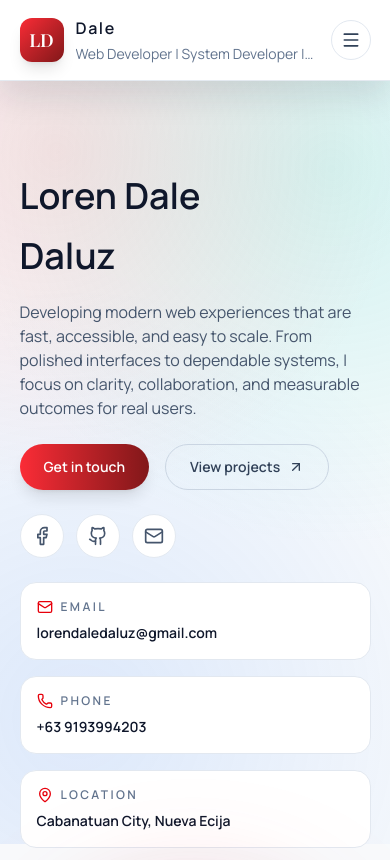
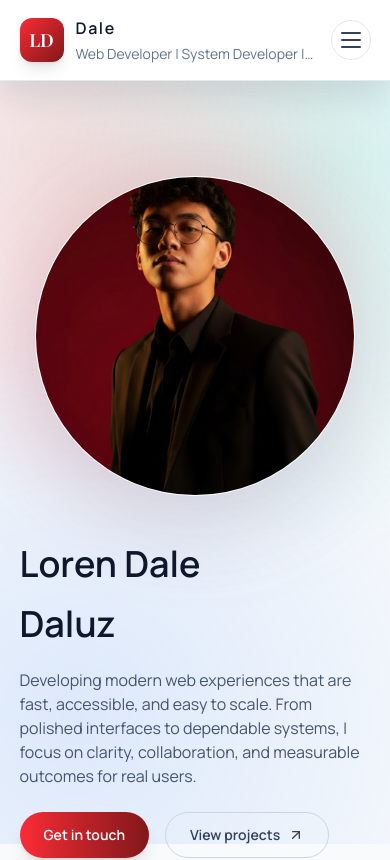
Before and after one commit to LorenDaleDaluz/MY_PORTFOLIO, a React (Vite) app: page / in a window 390 px wide. Shown: the top 860 px of the page. Built offline with nearby package versions, Linux system fonts and the light colour scheme.

Commit message:
Updated App.tsx mobile view

```diff
--- a/src/App.tsx
+++ b/src/App.tsx
@@ -8,14 +8,12 @@ import {
   Github,
   Layout,
   Mail,
-  Menu,
   MapPin,
   Moon,
   PenTool,
   Phone,
   Smartphone,
   Sun,
-  X,
 } from "lucide-react";
 import AOS from "aos";
 import "aos/dist/aos.css";
@@ -534,13 +532,32 @@ function App() {
                 aria-label={isMobileMenuOpen ? "Close navigation menu" : "Open navigation menu"}
                 aria-controls="mobile-navigation"
                 aria-expanded={isMobileMenuOpen}
-                className={`md:hidden ${headerIconButtonClass}`}
+                className={`relative md:hidden ${headerIconButtonClass}`}
               >
-                {isMobileMenuOpen ? (
-                  <X className="h-5 w-5" />
-                ) : (
-                  <Menu className="h-5 w-5" />
-                )}
+                <span className="sr-only">
+                  {isMobileMenuOpen ? "Close navigation menu" : "Open navigation menu"}
+                </span>
+                <span className="relative block h-4 w-5">
+                  <span
+                    className={`absolute left-0 top-0 h-0.5 w-5 rounded-full transition-all duration-300 ease-out ${
+                      isMobileMenuOpen
+                        ? "translate-y-[7px] rotate-45"
+                        : "translate-y-0 rotate-0"
+                    } ${isDark ? "bg-white" : "bg-slate-700"}`}
+                  />
+                  <span
+                    className={`absolute left-0 top-[7px] h-0.5 w-5 rounded-full transition-all duration-200 ease-out ${
+                      isMobileMenuOpen ? "opacity-0" : "opacity-100"
+                    } ${isDark ? "bg-white" : "bg-slate-700"}`}
+                  />
+                  <span
+                    className={`absolute left-0 top-[14px] h-0.5 w-5 rounded-full transition-all duration-300 ease-out ${
+                      isMobileMenuOpen
+                        ? "-translate-y-[7px] -rotate-45"
+                        : "translate-y-0 rotate-0"
+                    } ${isDark ? "bg-white" : "bg-slate-700"}`}
+                  />
+                </span>
               </button>
             </div>
           </div>
@@ -548,29 +565,48 @@ function App() {
           <div
             id="mobile-navigation"
             aria-hidden={!isMobileMenuOpen}
-            className={`overflow-hidden transition-all duration-300 md:hidden ${
+            className={`grid transition-[grid-template-rows,opacity,transform,margin] duration-300 ease-out md:hidden ${
               isMobileMenuOpen
-                ? "visible mt-4 max-h-[28rem] opacity-100"
-                : "invisible max-h-0 opacity-0"
+                ? "visible mt-4 grid-rows-[1fr] opacity-100 translate-y-0"
+                : "invisible mt-0 grid-rows-[0fr] opacity-0 -translate-y-2"
             }`}
           >
-            <div className={`rounded-3xl border p-4 ${panelSurfaceStrong}`}>
+            <div className="min-h-0 overflow-hidden">
+              <div className={`rounded-3xl border p-4 ${panelSurfaceStrong}`}>
               <nav className="flex flex-col gap-3" aria-label="Mobile primary">
-                {navItems.map((link) => (
+                {navItems.map((link, index) => (
                   <a
                     key={link.href}
                     href={link.href}
                     onClick={() => handleNavItemClick(link.href)}
-                    className={`rounded-2xl border px-4 py-3 text-sm font-medium transition ${
+                    className={`rounded-2xl border px-4 py-3 text-sm font-medium transition-all duration-300 ease-out ${
+                      isMobileMenuOpen
+                        ? "translate-y-0 opacity-100"
+                        : "translate-y-2 opacity-0"
+                    } ${
                       link.isActive ? navMobileActiveClass : navMobileInactiveClass
                     }`}
+                    style={{
+                      transitionDelay: isMobileMenuOpen ? `${80 + index * 45}ms` : "0ms",
+                    }}
                     aria-current={link.isActive ? "page" : undefined}
                   >
                     {link.label}
                   </a>
                 ))}
               </nav>
-              <div className="mt-4 flex items-center gap-3">
+              <div
+                className={`mt-4 flex items-center gap-3 transition-all duration-300 ease-out ${
+                  isMobileMenuOpen
+                    ? "translate-y-0 opacity-100"
+                    : "translate-y-2 opacity-0"
+                }`}
+                style={{
+                  transitionDelay: isMobileMenuOpen
+                    ? `${80 + navItems.length * 45}ms`
+                    : "0ms",
+                }}
+              >
                 <a className={`min-w-0 flex-1 ${headerActionClass}`} href="#contact" onClick={() => handleNavItemClick("#contact")}>
                   Let&#39;s talk
                 </a>
@@ -590,6 +626,7 @@ function App() {
                 </button>
               </div>
             </div>
+            </div>
           </div>
         </div>
       </header>
@@ -600,7 +637,7 @@ function App() {
           <div
             className={`${container} grid items-center gap-12 lg:grid-cols-[1.1fr_0.9fr]`}
           >
-            <div className="space-y-6" data-aos="fade-right">
+            <div className="order-2 space-y-6 lg:order-1" data-aos="fade-right">
               <h1
                 className={`text-4xl font-semibold sm:text-5xl ${textPrimary}`}
               >
@@ -697,7 +734,7 @@ function App() {
             </div>
 
             <div
-              className="relative flex items-center justify-center"
+              className="order-1 relative flex items-center justify-center lg:order-2"
               data-aos="fade-left"
             >
               <div className="absolute h-72 w-72 rounded-full bg-gradient-to-br from-red-500/40 via-red-500/30 to-cyan-400/20 blur-3xl" />
```
